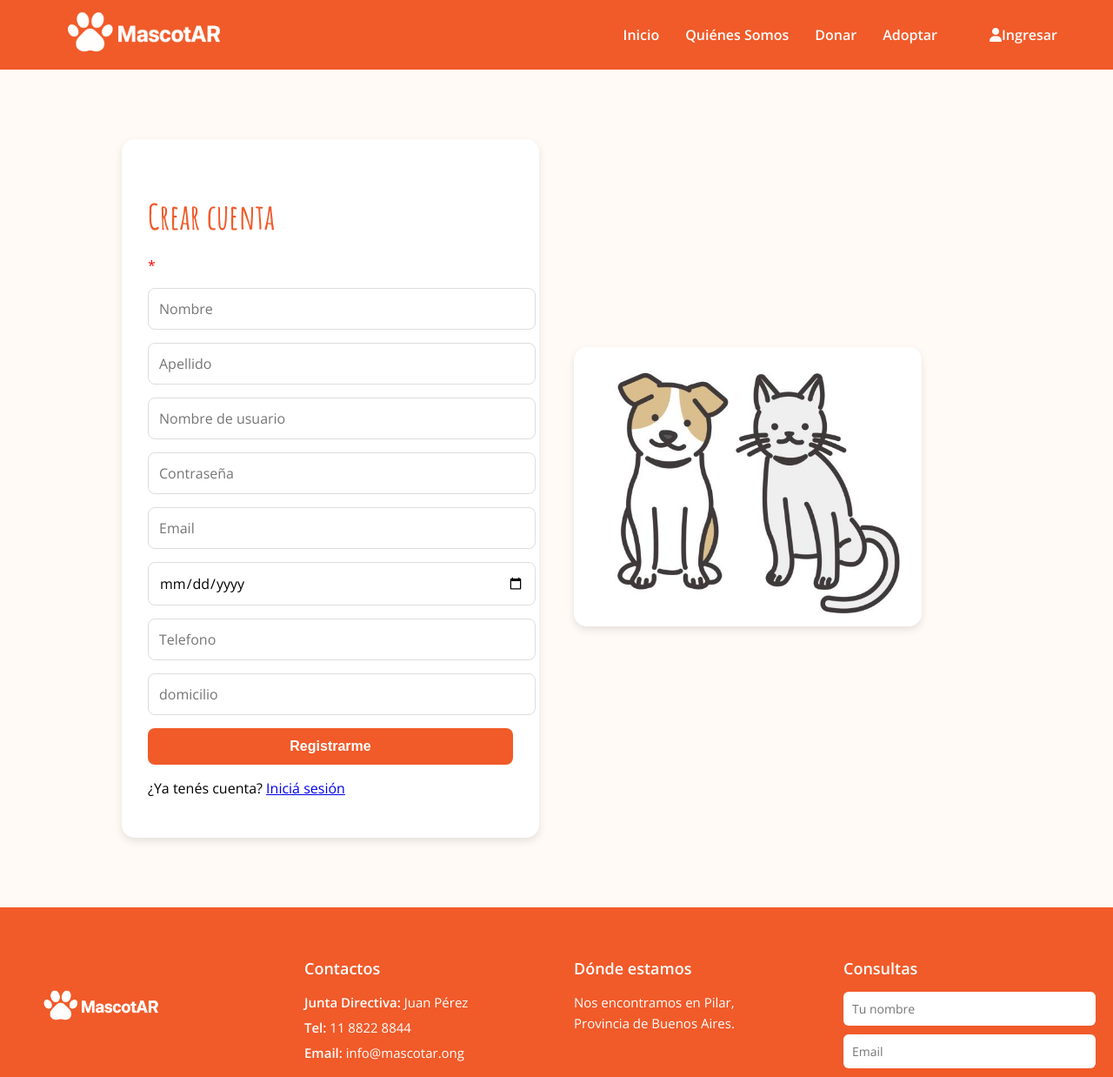
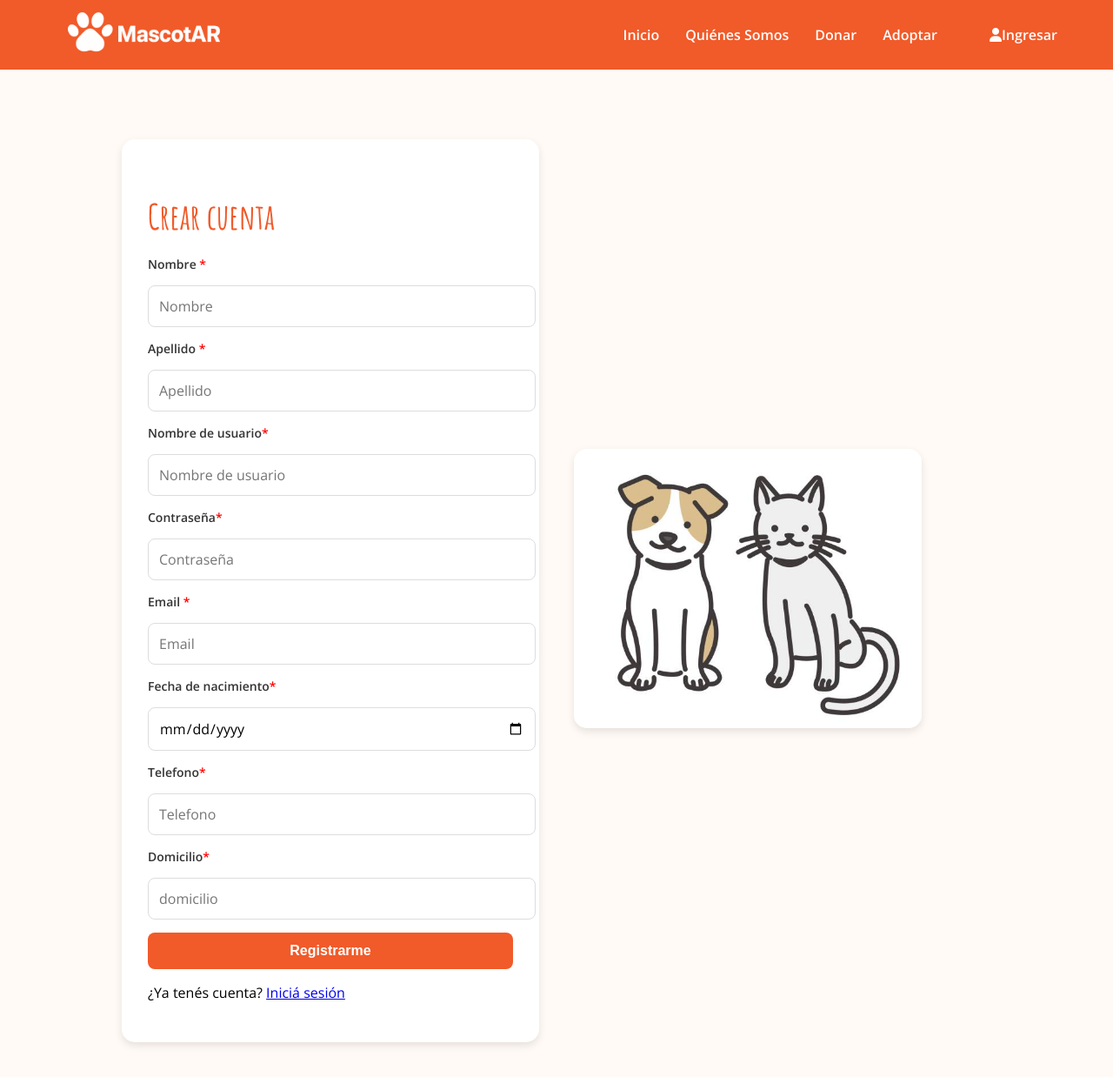
Before and after one commit to santicasale/MascotAR, a PHP site: page /registrarse.php in a window 1280 px wide. Shown: the top 1238 px of the page at 87% size. Run offline with PHP 8.4, Linux system fonts and the light colour scheme.

Commit message:
Update registrarse.php

```diff
--- a/registrarse.php
+++ b/registrarse.php
@@ -22,19 +22,26 @@ if (isset($_SESSION['nick'])) {
   <div class="register-container">
     <div class="register-form">
       <h2>Crear cuenta</h2>
-
       <form action="registrar.php" method="post">
-        <span style="color:red;">*</span>
-        <input type="text" name="f_name" placeholder="Nombre" required minlength="2" maxlength="25" pattern="[A-Za-z\u00C0-\u017F\s']{2,25}" title="Solo letras, tildes, apóstrofos y espacios, de 2 a 25 caracteres.">
+        <label>Nombre <span style="color:red">*</span></label>
+        <input type="text" name="f_name" placeholder="Nombre"  required minlength="2" maxlength="25" pattern="[A-Za-z\u00C0-\u017F\s']{2,25}" title="Solo letras, tildes, apóstrofos y espacios, de 2 a 25 caracteres.">
+        <label>Apellido <span style="color:red">*</span></label>
         <input type="text" name="l_name" placeholder="Apellido" required minlength="2" maxlength="50" pattern="[A-Za-z\u00C0-\u017F\s']{2,50}" title="Solo letras, tildes, apóstrofos y espacios, de 2 a 50 caracteres.">
+        <label>Nombre de usuario<span style="color:red">*</span></label>
         <input type="text" name="nick" placeholder="Nombre de usuario" required minlength="3" maxlength="15" title="Nombre de usuario de 3 a 15 caracteres.">
+        <label>Contraseña<span style="color:red">*</span></label>
         <input type="password" name="pass" placeholder="Contraseña" required minlength="6" maxlength="15" title="Contraseña de 6 a 15 caracteres.">
+        <label>Email <span style="color:red">*</span></label>
         <input type="email" name="email" placeholder="Email" required  minlength="6" maxlength="60" title="Email de 6 a 60 caracteres (incluyendo @).">
+        <label>Fecha de nacimiento<span style="color:red">*</span></label>
         <input type="date"  name="birthday" required min="1925-01-01"  max="2012-12-31" title="Fecha de nacimiento entre 1925 y 2012.">
+        <label>Telefono<span style="color:red">*</span></label>
         <input  type="tel"  name="phone"  placeholder="Telefono"  required  maxlength="10"  pattern="[0-9]{10}"title="Número de teléfono de exactamente 10 dígitos." >
+        <label>Domicilio<span style="color:red">*</span></label>
         <input type="text" name="domicilio"  placeholder="domicilio"  required>
         <button type="submit">Registrarme</button>
       </form>
+
 
       <p>¿Ya tenés cuenta? <a href="index.php">Iniciá sesión</a></p>
     </div>
```
